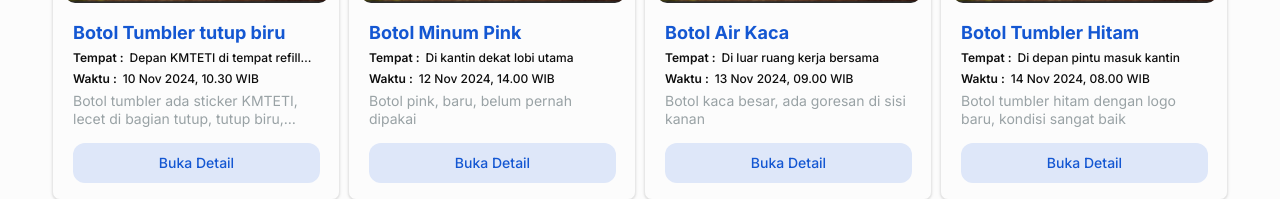
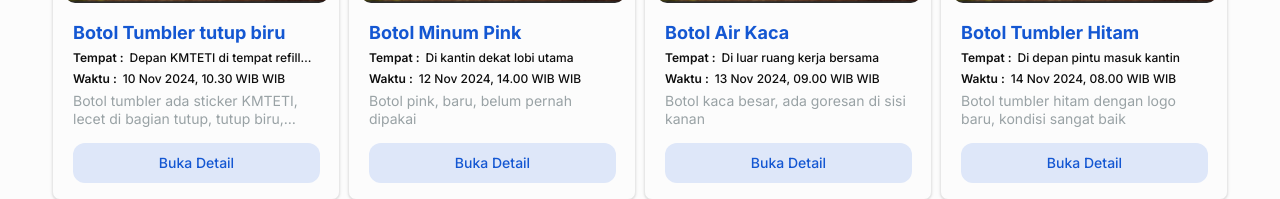
Before and after one commit to saaip7/PAW_TA_lostit-findit, a Next.js app in the folder client/: page / in a window 1280 px wide. Shown: the part 398-597 px from the top of the page. Built offline with nearby package versions, Linux system fonts and the light colour scheme.

Commit message:
fix: product card

```diff
--- a/client/src/components/ProductCard.tsx
+++ b/client/src/components/ProductCard.tsx
@@ -1,5 +1,5 @@
 "use client";
-import React from "react";
+import React, { useEffect, useState } from "react";
 import { Button } from "@/components/button";
 import { useRouter } from "next/navigation"; // Using next/navigation for routing in Next.js 13
 
@@ -17,7 +17,11 @@ interface ProductCardProps {
 }
 
 const ProductCard: React.FC<ProductCardProps> = ({ product }) => {
-    const formattedDate = new Intl.DateTimeFormat('id-ID', {
+    const [formattedDate, setFormattedDate] = useState("");
+    const router = useRouter();
+
+    useEffect(() => {
+        const date = new Intl.DateTimeFormat('id-ID', {
             day: '2-digit',
             month: 'short',
             year: 'numeric',
@@ -25,7 +29,8 @@ const ProductCard: React.FC<ProductCardProps> = ({ product }) => {
             minute: '2-digit',
             timeZone: 'Asia/Jakarta',
         }).format(product.eventDate);
-    const router = useRouter();
+        setFormattedDate(date + " WIB");
+    }, [product.eventDate]);
 
     const handleButtonClick = () => {
         router.push(`/product/${product.productId}`);
```
Lines whose indentation alone changed are shown as unchanged.
